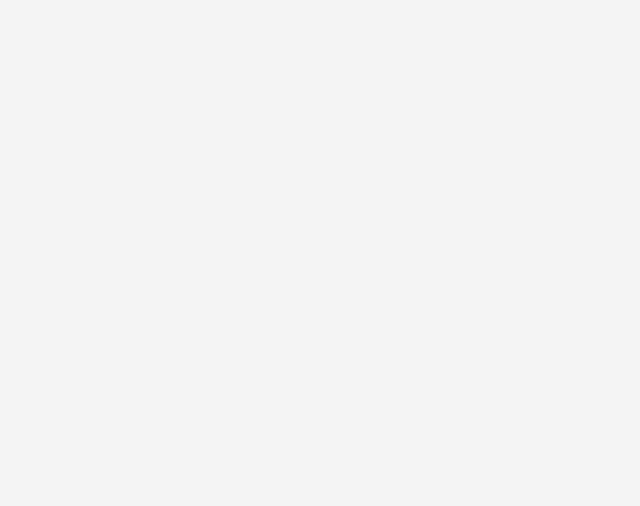
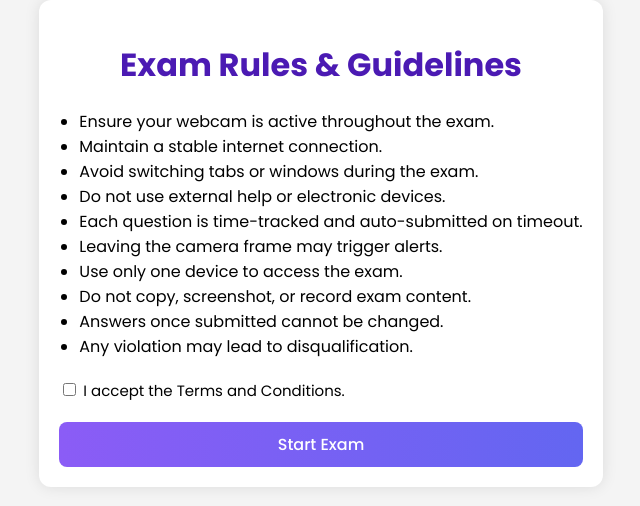
Before and after one commit to rithik0711/exam_conducting_web, a React (Vite) app: page /rules-chart in a window 1280 px wide. Before the commit this address had no page. Shown: the top 506 px of the page, without its empty margins (319-959 px from the left). Built offline with nearby package versions, Linux system fonts and the light colour scheme.

Commit message:
Included Rules Chart

```diff
--- a/src/App.jsx
+++ b/src/App.jsx
@@ -13,6 +13,7 @@ import { jwtDecode } from "jwt-decode";
 import SchoolIcon from '@mui/icons-material/School';
 import { ResultsView } from './Faculty/ResultsView';
 import  ExamInterface  from './Student/ExamInterface';
+import  Rules  from './Student/Rules';
 
 const Login = () => {
   const navigate = useNavigate();
@@ -133,7 +134,8 @@ const App = () => {
         <Route path="/upload-exam" element={<UploadQn />} />
         <Route path='/question-bank' element={<QuestionBank />}/>
         <Route path="/results-view" element={<ResultsView />} />
-        <Route path='/start-exam' element={<ExamInterface />}></Route>
+        <Route path='/start-exam' element={<ExamInterface />} />
+        <Route path='/rules-chart' element={<Rules />}/>
       </Routes>
     </Router>
   );
--- a/src/Faculty/Faculty.css
+++ b/src/Faculty/Faculty.css
@@ -23,7 +23,7 @@
 .faculty-box {
   width: 270px;
   height: 160px;
-  background-color: #ffffff;
+  /* background-color: #ffffff; */
   padding: 20px;
   border-radius: 15px;
   box-shadow: 0 6px 12px rgba(238, 169, 255, 0.8);
--- a/src/Faculty/Faculty.jsx
+++ b/src/Faculty/Faculty.jsx
@@ -4,6 +4,8 @@ import  {UploadQn}  from './UploadQn';
 import {QuestionBank} from './QuestionBank';
 import './Faculty.css';
 import { useNavigate } from 'react-router-dom';
+// import EditSquareIcon from '@mui/icons-material/EditSquare';
+import DriveFileRenameOutlineIcon from '@mui/icons-material/DriveFileRenameOutline';
 import CloseIcon from '@mui/icons-material/Close';
 import LogoutIcon from '@mui/icons-material/Logout';
 import HomeIcon from '@mui/icons-material/Home';
@@ -61,22 +63,22 @@ export const Faculty = () => {
           <div className="faculty-box faculty-upload-box" onClick={() => navigate('/upload-exam')}>
             <AddRoundedIcon className="faculty-icon" />
             <h4>Upload Questions</h4>
-            <p>Add new questions to your bank</p>
+            <p>Create and submit individual questions manually for your exam.</p>
           </div>
-          <div className="faculty-box" onClick={() => navigate('/question-bank')}>
+          <div className="faculty-box faculty-viewques">
+            <DriveFileRenameOutlineIcon className="faculty-icon purple-icon" />
+            <h4>Manage Uploaded Question</h4>
+            <p>View, edit, or delete the questions you've uploaded manually.</p>
+          </div>
+          <div className="faculty-box faculty-uploadbank" onClick={() => navigate('/question-bank')}>
             <NoteAddIcon className="faculty-icon purple-icon" />
-            <h4>Question Bank</h4>
-            <p>View and manage questions</p>
+            <h4>Upload Question Bank</h4>
+            <p>Bulk upload a set of questions using a PDF file.</p>
           </div>
-          <div className="faculty-box">
-            <SignalCellularAltIcon className="faculty-icon purple-icon" />
-            <h4>Analytics</h4>
-            <p>View performance insights</p>
-          </div>
-          <div className="faculty-box">
-            <EmojiEventsIcon className="faculty-icon purple-icon" />
-            <h4>Students</h4>
-            <p>125 active students</p>
+          <div className="faculty-box faculty-viewbank">
+            <DriveFileRenameOutlineIcon className="faculty-icon purple-icon" />
+            <h4>Manage Question Bank</h4>
+            <p>Browse and manage the full question bank uploaded by you.</p>
           </div>
         </div>
       </div>
--- a/src/Student/Exam.jsx
+++ b/src/Student/Exam.jsx
@@ -109,7 +109,7 @@ const Exam = () => {
             </div>
             {exam.button && (
               <div className="exam-action">
-                <button className="start-btn" onClick={() => navigate('/start-exam')}>Start Exam ➤</button>
+                <button className="start-btn" onClick={() => navigate('/rules-chart')}>Start Exam ➤</button>
               </div>
             )}
           </div>
--- /dev/null
+++ b/src/Student/Rules.css
@@ -0,0 +1,43 @@
+.rules-container {
+  max-width: 600px;
+  margin: auto;
+  padding: 20px;
+  background: #fff;
+  border-radius: 12px;
+  box-shadow: 0 0 15px rgba(0, 0, 0, 0.1);
+  text-align: left;
+}
+
+.rules-title {
+  text-align: center;
+  color: #4b1ab3;
+  margin-bottom: 20px;
+}
+
+.rules-list {
+  list-style-type: disc;
+  padding-left: 20px;
+  font-size: 16px;
+}
+
+.terms-container {
+  margin-top: 20px;
+  font-size: 15px;
+}
+
+.submit-btn {
+  margin-top: 20px;
+  padding: 10px 25px;
+  background-color: #4b1ab3;
+  color: white;
+  border: none;
+  border-radius: 8px;
+  font-size: 16px;
+  cursor: pointer;
+  transition: background 0.2s ease;
+}
+
+.submit-btn:disabled {
+  background-color: gray;
+  cursor: not-allowed;
+}
--- /dev/null
+++ b/src/Student/Rules.jsx
@@ -0,0 +1,53 @@
+import React, { useState } from 'react';
+import './Rules.css';
+import { useNavigate } from 'react-router-dom';
+
+const Rules = () => {
+  const [agreed, setAgreed] = useState(false);
+  const navigate = useNavigate();
+
+  const handleSubmit = () => {
+    if (agreed) {
+      navigate('/start-exam'); // Replace '/exam' with your actual exam route
+    }
+  };
+
+  return (
+    <div className="rules-container">
+      <h1 className="rules-title">Exam Rules & Guidelines</h1>
+      <ul className="rules-list">
+        <li>Ensure your webcam is active throughout the exam.</li>
+        <li>Maintain a stable internet connection.</li>
+        <li>Avoid switching tabs or windows during the exam.</li>
+        <li>Do not use external help or electronic devices.</li>
+        <li>Each question is time-tracked and auto-submitted on timeout.</li>
+        <li>Leaving the camera frame may trigger alerts.</li>
+        <li>Use only one device to access the exam.</li>
+        <li>Do not copy, screenshot, or record exam content.</li>
+        <li>Answers once submitted cannot be changed.</li>
+        <li>Any violation may lead to disqualification.</li>
+      </ul>
+
+      <div className="terms-container">
+        <label>
+          <input
+            type="checkbox"
+            checked={agreed}
+            onChange={() => setAgreed(!agreed)}
+          />
+          &nbsp;I accept the Terms and Conditions.
+        </label>
+      </div>
+
+      <button
+        className="submit-btn"
+        onClick={handleSubmit}
+        disabled={!agreed}
+      >
+        Start Exam
+      </button>
+    </div>
+  );
+};
+
+export default Rules;
--- a/src/Student/Student.jsx
+++ b/src/Student/Student.jsx
@@ -1,6 +1,7 @@
 import React, { useState, useEffect } from 'react';
 import './Student.css';
 import Navbar from './Navbar'
+import AssignmentIcon from '@mui/icons-material/Assignment';
 import CalendarMonthIcon from '@mui/icons-material/CalendarMonth';
 import EmojiEventsIcon from '@mui/icons-material/EmojiEvents';
 import MenuBookIcon from '@mui/icons-material/MenuBook';
@@ -47,7 +48,7 @@ export const Student = () => {
         <h3 className='wel'>Welcome Back, {user.name}!</h3>
         <div className='box-name'>
           <div className={`box-exam attend-exam${activeTab === 'exam' ? 'active' : ''}`} onClick={() => {setActiveTab('exam');navigate('/exam')}}>
-            <AddRoundedIcon className="icon" />
+            <AssignmentIcon className="icon" />
             <h4>Exams</h4>
             <p>Click here to attend your upcoming exams...</p>
           </div>
--- a/vite.config.js
+++ b/vite.config.js
@@ -4,5 +4,5 @@ import react from '@vitejs/plugin-react'
 // https://vite.dev/config/
 export default defineConfig({
   plugins: [react()],
-  base: process.env.VITE_BASE_PATH || "/exam_conducting_web",
+  // base: process.env.VITE_BASE_PATH || "/exam_conducting_web",
 })
```
